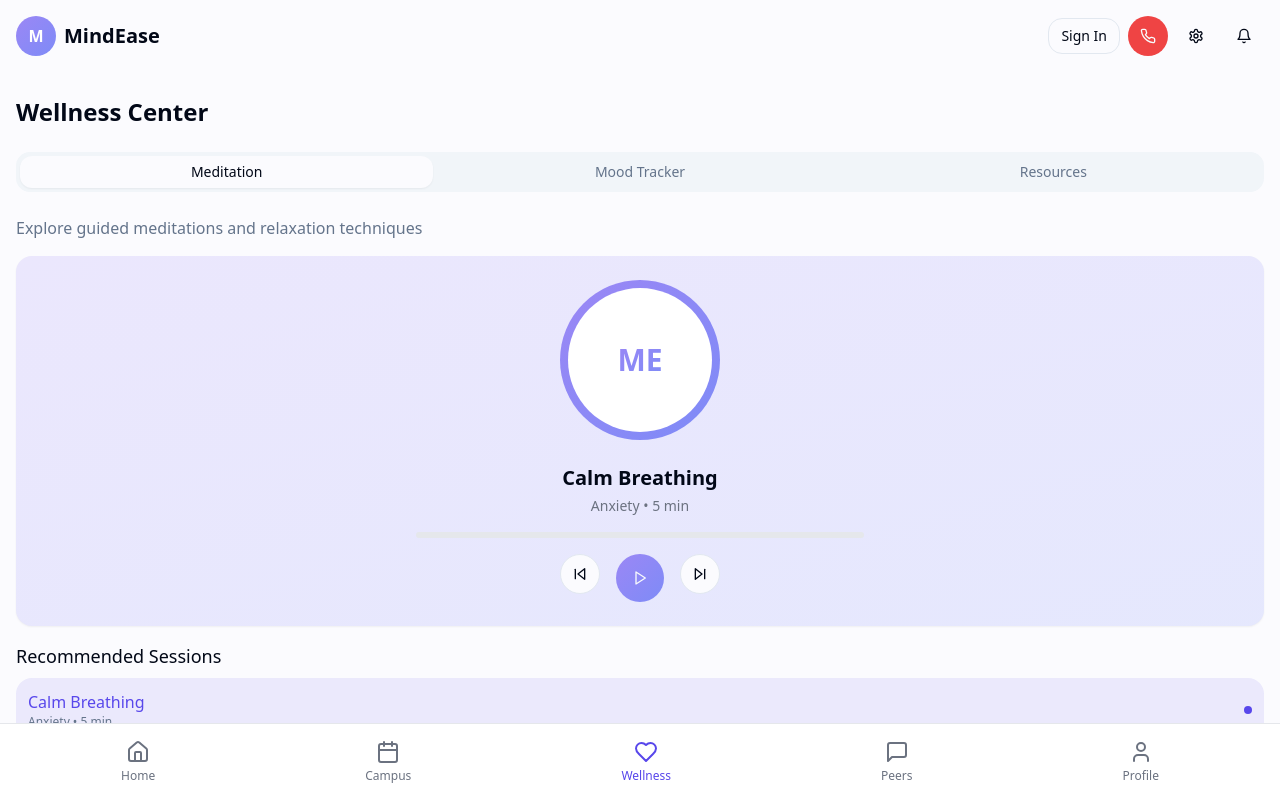
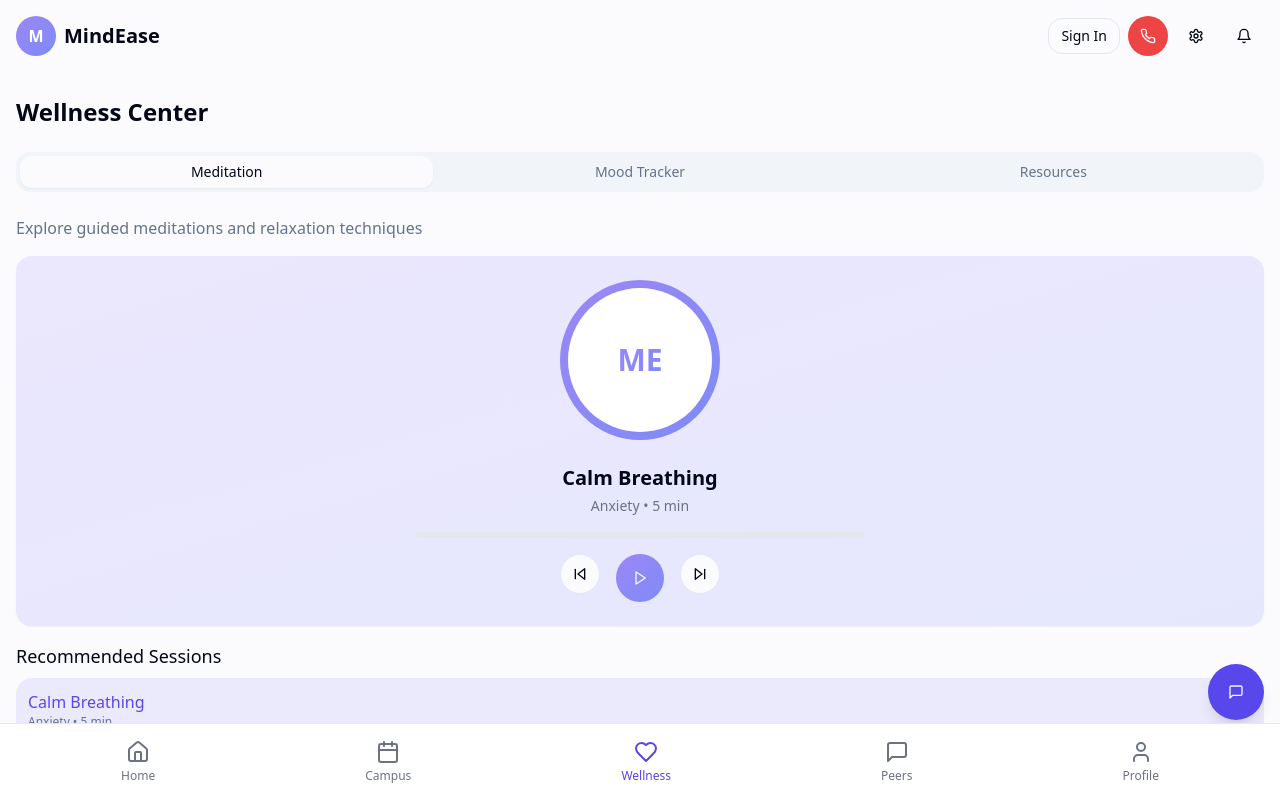
Before and after one commit to manojnathyogi/senior-project-CS, a React (Vite) app: page /wellness in a window 1280 px wide. Shown: the top 800 px of the page. Built offline with nearby package versions, Linux system fonts and the light colour scheme.

Commit message:
Add counselor chat recommendation
Improve visibility of counselor chat feature.

```diff
--- a/src/pages/Wellness.tsx
+++ b/src/pages/Wellness.tsx
@@ -7,10 +7,12 @@ import CounselorChat from "@/components/CounselorChat";
 import { Tabs, TabsContent, TabsList, TabsTrigger } from "@/components/ui/tabs";
 import { Card } from "@/components/ui/card";
 import MoodTracker from "@/components/MoodTracker";
+import { MessageSquare } from "lucide-react";
+import { Button } from "@/components/ui/button";
 
 const Wellness = () => {
-  // Set to true by default to ensure it displays for testing
   const [isChatRecommended, setIsChatRecommended] = useState(true);
+  const [showChat, setShowChat] = useState(false);
 
   return (
     <div className="min-h-screen bg-background flex flex-col pb-16">
@@ -19,6 +21,33 @@ const Wellness = () => {
       <main className="flex-1 px-4 py-6 space-y-6">
         <h1 className="text-2xl font-bold">Wellness Center</h1>
 
+        {/* Fixed floating chat button */}
+        {!showChat && (
+          <Button
+            onClick={() => setShowChat(true)}
+            className="fixed z-10 bottom-20 right-4 rounded-full shadow-lg p-4 h-14 w-14"
+            aria-label="Chat with Counselor"
+          >
+            <MessageSquare className="h-6 w-6" />
+          </Button>
+        )}
+
+        {/* Full screen chat when active */}
+        {showChat ? (
+          <div className="space-y-4">
+            <div className="flex justify-between items-center">
+              <h2 className="text-xl font-semibold">Counselor Chat</h2>
+              <Button
+                variant="outline"
+                size="sm"
+                onClick={() => setShowChat(false)}
+              >
+                Back to Wellness
+              </Button>
+            </div>
+            <CounselorChat isRecommended={true} />
+          </div>
+        ) : (
           <Tabs defaultValue="meditation">
             <TabsList className="w-full">
               <TabsTrigger value="meditation" className="flex-1">Meditation</TabsTrigger>
@@ -33,9 +62,6 @@ const Wellness = () => {
 
             <TabsContent value="mood" className="space-y-6 pt-4">
               <MoodTracker />
-
-            {/* Always show the counselor chat component for now */}
-            <CounselorChat isRecommended={isChatRecommended} />
             </TabsContent>
 
             <TabsContent value="resources" className="pt-4">
@@ -56,6 +82,7 @@ const Wellness = () => {
               </div>
             </TabsContent>
           </Tabs>
+        )}
       </main>
 
       <Navigation />
```
Lines whose indentation alone changed are shown as unchanged.
